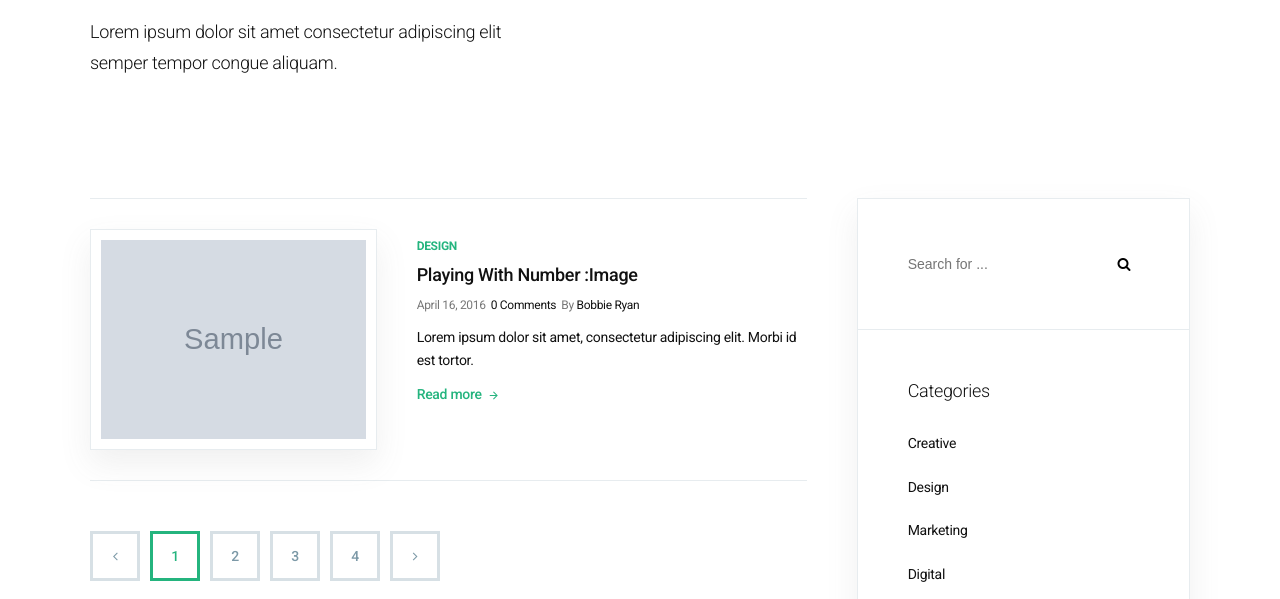
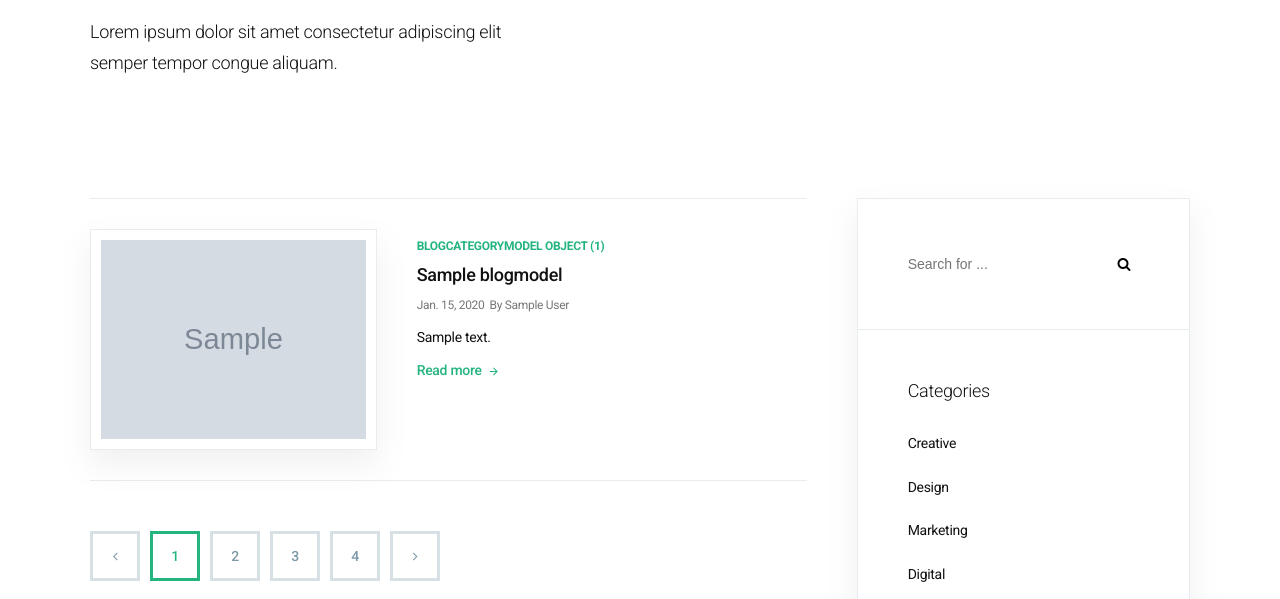
Before and after one commit to hamed282/Satelec, a Django app: page /blog/ in a window 1280 px wide. Shown: the part 286-885 px from the top of the page. Run offline with Django 5.2, Linux system fonts and the light colour scheme; tables that the repository leaves empty hold one stand-in row (values such as "Sample post"); grey boxes marked "Sample" are stand-in pictures; some libraries are stand-ins or nearby versions; some web fonts are replaced.

Commit message:
add blog

```diff
--- a/blog/templates/blog/blog.html
+++ b/blog/templates/blog/blog.html
@@ -26,21 +26,20 @@
                                 <div class="c-blog-2-item-inner">
                                     <div class="c-blog-2-media">
                                         <div class="c-blog-2-media-photo">
-                                            <a class="c-blog-2-media-link" href="#"><img class="c-blog-2-media-image" src="{{ blog.cover.url }}" alt="{{ blog.alt_cover }}"></a>
+                                            <a class="c-blog-2-media-link"><img class="c-blog-2-media-image" src="{{ blog.cover.url }}" alt="{{ blog.alt_cover }}"></a>
                                         </div>
                                     </div>
                                     <div class="c-blog-2-info">
-                                        <h5 class="c-blog-2-info-category"><a href="#">Design</a></h5>
-                                        <h3 class="c-blog-2-info-title"><a href="#">Playing With Number :Image</a></h3>
+                                        <h5 class="c-blog-2-info-category"><a href="#">{{ blog.category }}</a></h5>
+                                        <h3 class="c-blog-2-info-title"><a href="{% url 'home:blog_item' blog.slug %}">{{ blog.title }}</a></h3>
                                         <ul class="c-blog-2-info-meta">
-                                            <li class="c-blog-2-info-meta-item">April 16, 2016</li>
-                                            <li class="c-blog-2-info-meta-item"><a class="c-blog-2-info-meta-link" href="#">0 Comments</a></li>
-                                            <li class="c-blog-2-info-meta-item">By <a class="c-blog-2-info-meta-link" href="#">Bobbie Ryan</a></li>
+                                            <li class="c-blog-2-info-meta-item">{{ blog.updated }}</li>
+                                            <li class="c-blog-2-info-meta-item">By {{ blog.author }}</li>
                                         </ul>
                                         <div class="c-blog-2-info-summary">
-                                            <p>Lorem ipsum dolor sit amet, consectetur adipiscing elit. Morbi id est tortor.</p>
+                                            {{ blog.body }}
                                         </div>
-                                        <div class="c-blog-2-info-link"><a href="#" class="c-link-1">Read more <span class="c-link-1-icon -right ion-android-arrow-forward"></span></a></div>
+                                        <div class="c-blog-2-info-link"><a href="{% url 'home:blog_item' blog.slug %}" class="c-link-1">Read more <span class="c-link-1-icon -right ion-android-arrow-forward"></span></a></div>
                                     </div>
                                 </div>
                             </article>
```
